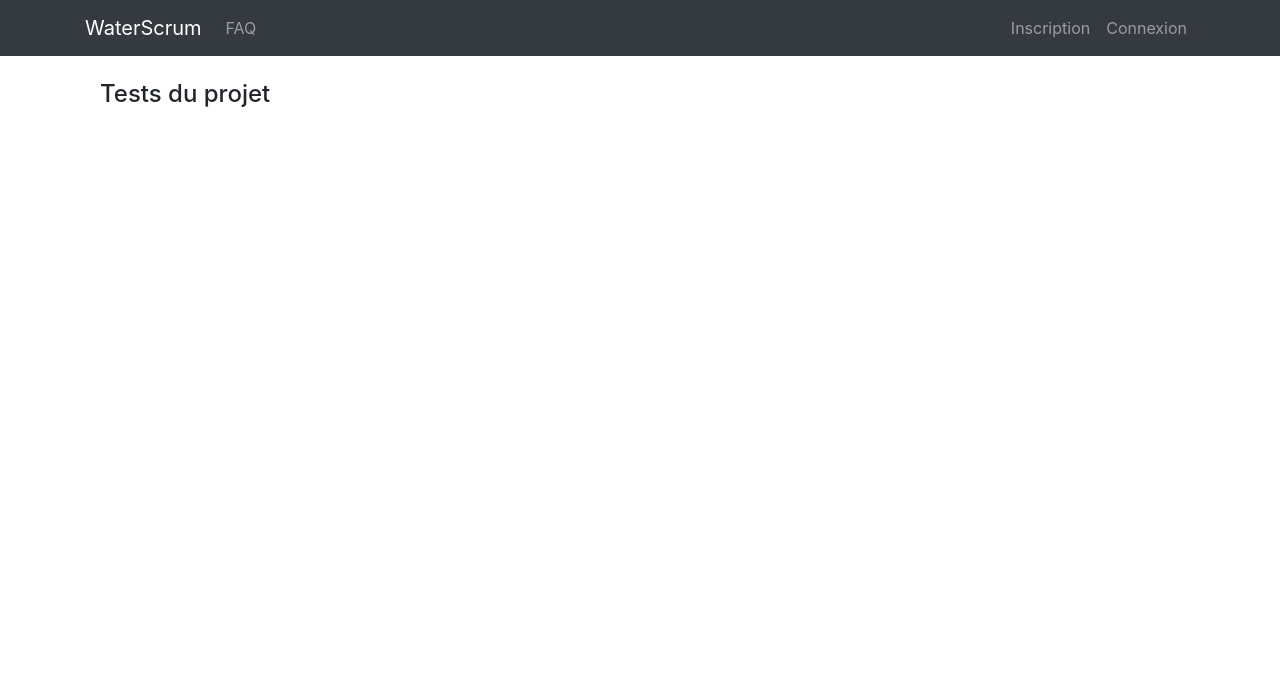
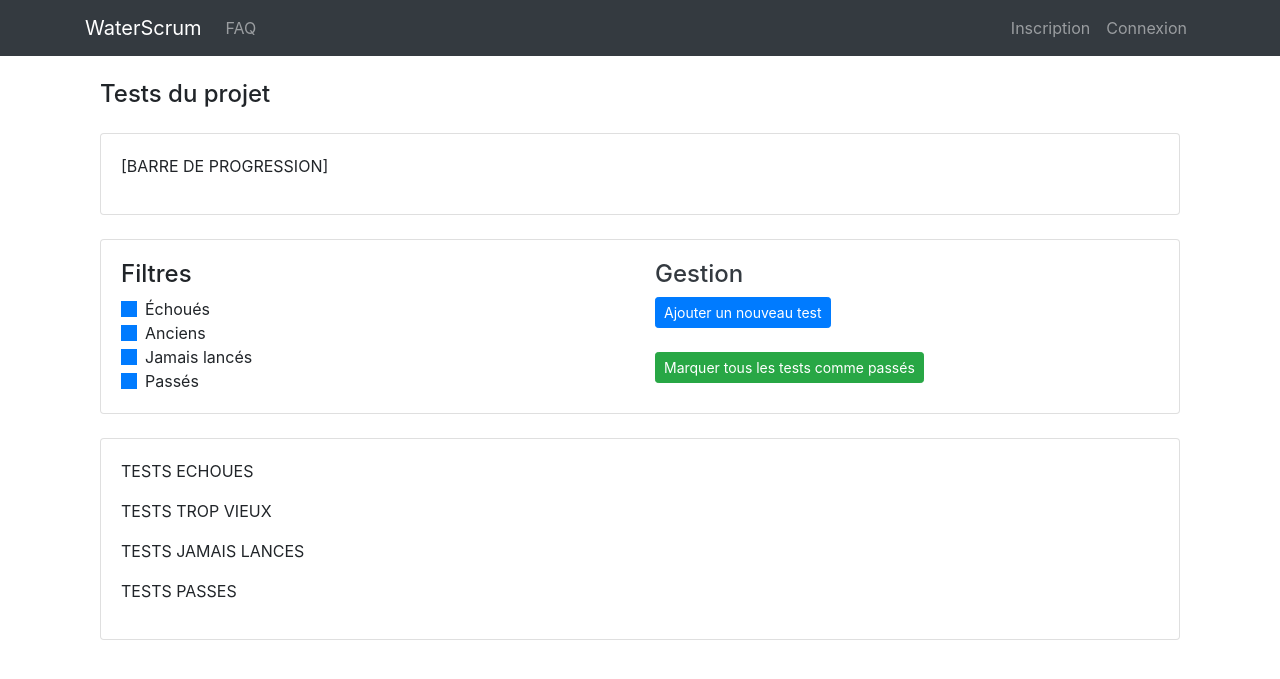
Before and after one commit to JSenjean/gr1_eq2_Dev, a PHP site: template src/view/tests.php in a window 1280 px wide. Shown: the top 679 px of the page. Run offline with PHP 8.4, Linux system fonts and the light colour scheme; the template is opened without the code that fills it, so the values that code supplies are empty; some libraries are stand-ins or nearby versions.

Commit message:
Structure affichage tests + filtres
Structure de la page view des tests + Filtres d'affichage

```diff
--- a/src/view/tests.php
+++ b/src/view/tests.php
@@ -1,6 +1,112 @@
 <div class="container mt-3">
+
     <h4 class="mb-1">Tests du projet</h4>
-    <div class="container">
 
+    <div class="card mt-4">
+        <div class="card-body">
+            <p>[BARRE DE PROGRESSION]</p>
+        </div>
     </div>
+
+    <div class="card mt-4">
+        <div class="card-body">
+            <div class="row">
+
+                <div class="col-sm">
+                    <h4>Filtres</h4>
+                    <div class="custom-control custom-switch">
+                        <input type="checkbox" href="#failed" data-toggle="collapse" class="custom-control-input" id="displayfailed" checked>
+                        <label for="displayfailed" class="custom-control-label">Échoués</label>
+                    </div>
+                    <div class="custom-control custom-switch">
+                        <input type="checkbox" href="#deprecated" data-toggle="collapse" class="custom-control-input" id="displaydeprecated" checked>
+                        <label for="displaydeprecated" class="custom-control-label">Anciens</label>
+                    </div>
+                    <div class="custom-control custom-switch">
+                        <input type="checkbox" href="#neverrun" data-toggle="collapse" class="custom-control-input" id="displayneverrun" checked>
+                        <label for="displayneverrun" class="custom-control-label">Jamais lancés</label>
+                    </div>
+                    <div class="custom-control custom-switch">
+                        <input type="checkbox" href="#passed" data-toggle="collapse" class="custom-control-input" id="displaypassed" checked>
+                        <label for="displaypassed" class="custom-control-label">Passés</label>
+                    </div>
+                </div>
+
+                <div class="col-sm">
+                    <h4 class="text-dark card-link">Gestion</h4>
+                    <button type="button" class="btn btn-primary btn-sm" data-toggle="modal" data-target="#editInfoModal">Ajouter un nouveau test</button>
+                    <br><br>
+                    <button type="button" class="btn btn-success btn-sm" data-toggle="modal" data-target="#editInfoModal">Marquer tous les tests comme passés</button>
+                </div>
+
+            </div>
+        </div>
+    </div>
+
+    <div class="card mt-4">
+        <div class="card-body">
+
+            <div id="addfailed">
+                <div class="collapse show" id="failed">
+                    <p>TESTS ECHOUES</p>
+                </div>
+            </div>
+
+            <div id="adddeprecated">
+                <div class="collapse show" id="deprecated">
+                    <p>TESTS TROP VIEUX</p>
+                </div>
+            </div>
+
+            <div id="addneverrun">
+                <div class="collapse show" id="neverrun">
+                    <p>TESTS JAMAIS LANCES</p>
+                </div>
+            </div>
+
+            <div id="addpassed">
+                <div class="collapse show" id="passed">
+                    <p>TESTS PASSES</p>
+                </div>
+            </div>
+
+        </div>
+    </div>
+
 </div>
+
+
+<script>
+    $('#addfailed').change(function() {
+        $this.stopPropagation();
+        if($('#displayfailed').prop('checked')) {
+            $('#addfailed').show();
+        } else {
+            $('#addfailed').hide();
+        }
+    });
+
+    $('#deprecated').change(function() {
+        if($('#displayfailed').prop('checked')) {
+            $('#deprecated').show();
+        } else {
+            $('#deprecated').hide();
+        }
+    });
+
+    $('#addneverrun').change(function() {
+        if($('#displayneverrun').prop('checked')) {
+            $('#addneverrun').show();
+        } else {
+            $('#addneverrun').hide();
+        }
+    });
+
+    $('#addpassed').change(function() {
+        if($('#displaypassed').prop('checked')) {
+            $('#addpassed').show();
+        } else {
+            $('#addpassed').hide();
+        }
+    });
+</script>
```
